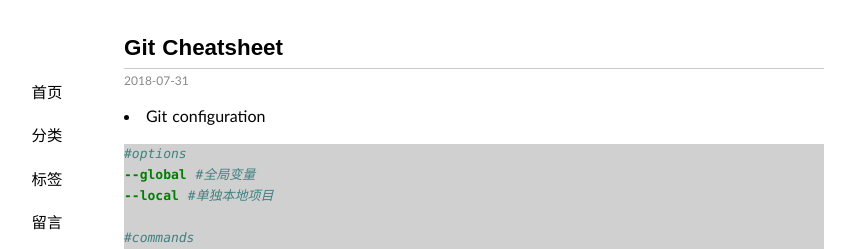
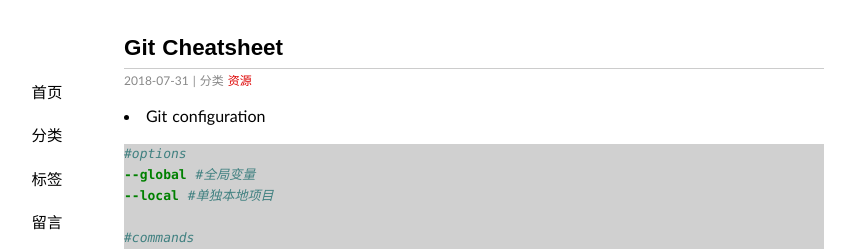
Before and after one commit to goingeast/goingeast.github.io, a Jekyll site: the page built from _posts/2018-07-31-Git-Cheatsheet.md, in a window 1280 px wide and 900 px high. Shown: the top 249 px of the window, without its empty margins (166-1021 px from the left). Built offline with Jekyll 4.4.1, drawn with Linux system fonts in a browser that asks for light colours; our own code applies the rules of GitHub Pages for plain Markdown files.

Commit message:
Update 2018-07-31-Git-Cheatsheet.md

```diff
--- a/_posts/2018-07-31-Git-Cheatsheet.md
+++ b/_posts/2018-07-31-Git-Cheatsheet.md
@@ -1,3 +1,6 @@
+---
+categories: 资源
+---
 
 - Git configuration
 
```
